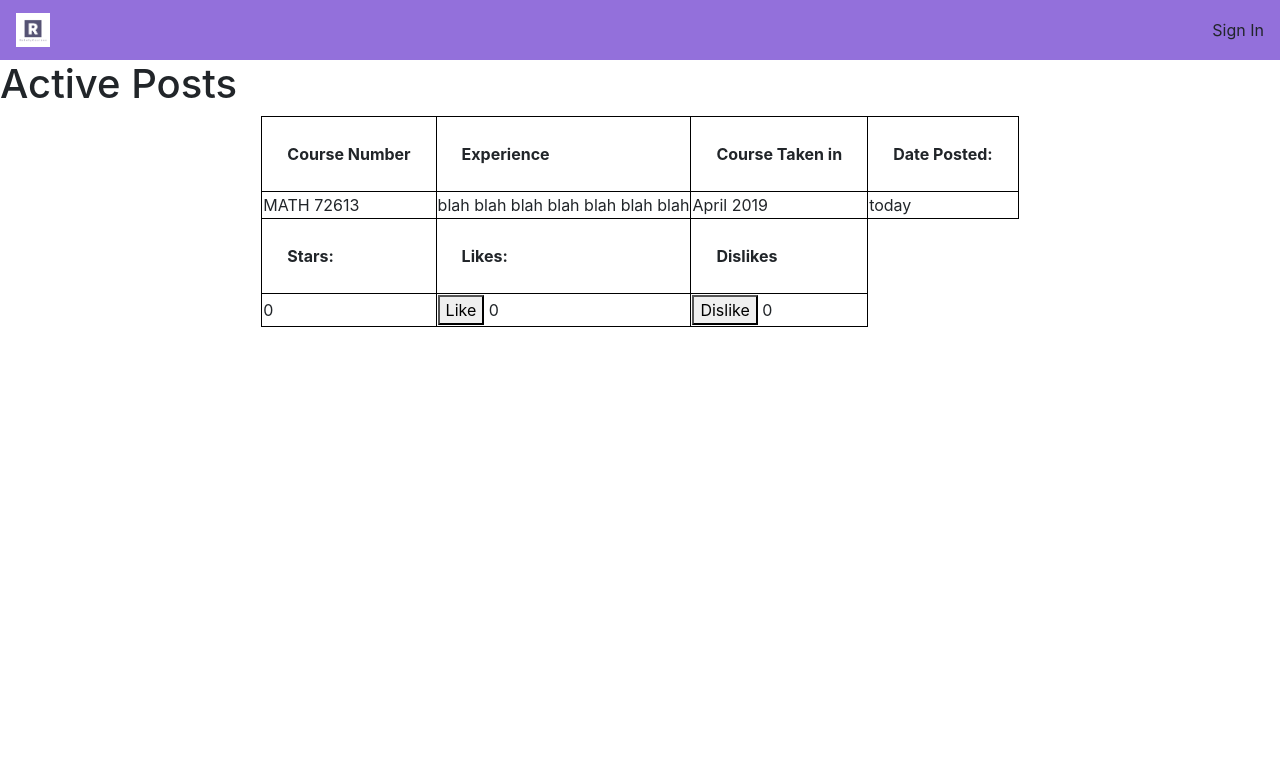
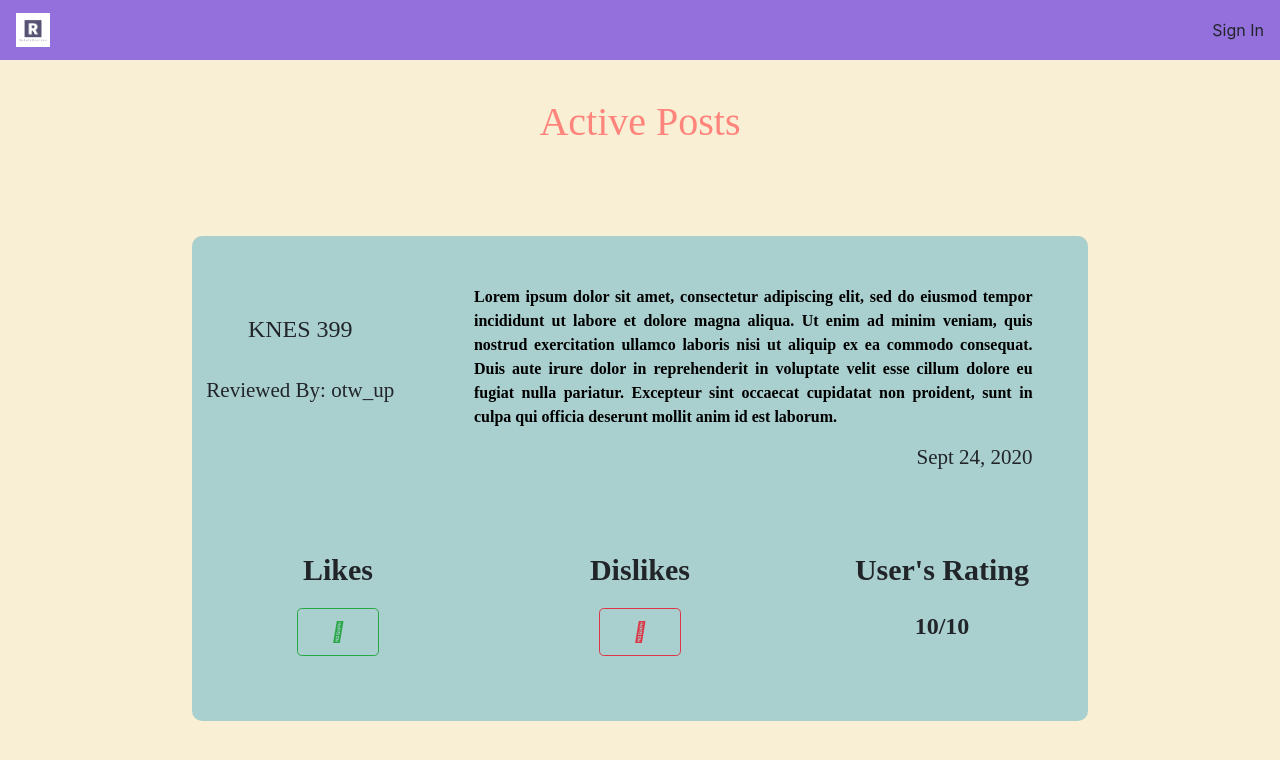
Before and after one commit to elliotcho/Rate-My-Courses, a React (Create React App) app in the folder client/: page /posts in a window 1280 px wide. Shown: the top 760 px of the page. Built offline with nearby package versions, Linux system fonts and the light colour scheme.

Commit message:
incorporated post design

```diff
--- a/client/src/components/posts/Post.jsx
+++ b/client/src/components/posts/Post.jsx
@@ -6,29 +6,36 @@ class Post extends Component{
     render(){
         const JS = 0;
         return(
-            <div className="post-body">
-                <h1>Active Posts </h1>
-                <table className="post-table">
-                    <tr><th>Course Number </th>
-                        <th>Experience</th>
-                        <th>Course Taken in</th>
-                        <th>Date Posted:</th>
-                        </tr>
-                    <tr>    <td> MATH 72613</td>   {/*course id*/}
-                            <td>blah blah blah blah blah blah blah</td>   {/*content of post*/}
-                            <td> April 2019</td>   {/*year course was taken by user*/}
-                            <td> today </td>   {/*date post created*/}
-                             </tr>
-                    <tr>    <th>Stars:</th>
-                            <th>Likes: </th>
-                            <th>Dislikes</th>
-                             </tr>
-                    <tr>
-                        <td>{JS}</td>   {/*number of stars*/}
-                        <td> <button>Like</button> {JS} </td>   {/*like btn & current # of Likes*/}
-                        <td> <button>Dislike</button> {JS} </td>    {/*dislike btn & current # of dislikes*/}
-                    </tr>
-                </table>
+            <div className="post-page">
+                <h1 className="title">Active Posts</h1>
+                <section className="post-background container-fluid">
+                    <div className="row">
+                        <div className="col-3">
+                            <h4 id="course-id"> KNES 399</h4>
+                            <p className="username">Reviewed By: otw_up</p>
+                        </div>
+                        <div className="col-9">
+                            <p className="review">Lorem ipsum dolor sit amet, consectetur adipiscing elit, sed do eiusmod tempor incididunt ut labore et dolore magna aliqua. Ut enim ad minim veniam, quis nostrud exercitation ullamco laboris nisi ut aliquip ex ea commodo consequat. Duis aute irure dolor in reprehenderit in voluptate velit esse cillum dolore eu fugiat nulla pariatur. Excepteur sint occaecat cupidatat non proident, sunt in culpa qui officia deserunt mollit anim id est laborum.</p>
+                            <p className="date-posted">Sept 24, 2020</p>
+                        </div>
+                    </div>
+                    <div className="ratings row">
+                        <div className="col-4">
+                            <h5 className="likes" >Likes</h5>
+                            <button className="likes-btn btn btn-lg btn-outline-success"><i class="far fa-thumbs-up"></i></button>
+                        </div>
+                        <div className="col-4">
+                            <h5 className="dislikes">Dislikes</h5>
+                            <button className="dislikes-btn btn btn-lg btn-outline-danger"><i class="far fa-thumbs-down"></i></button>
+                        </div>
+                        <div className="col-4">
+                            <h5 className="users-rating">User's Rating</h5>
+                            <p className="ratings-score">10/10</p>
+                        </div>
+                    </div>
+
+                </section>
+
             </div>
         )
 
--- a/client/src/components/posts/css/Post.css
+++ b/client/src/components/posts/css/Post.css
@@ -1,7 +1,75 @@
- th, td{
-    border: 1px solid black;
+.post-page {
+    position: fixed;
+    text-align: center;
+    width: 100%;
+    height: 100%;
+    background-color: #f8efd4;
 }
 
-.post-table{
-    margin: 0 auto;
+.post-page .title {
+    margin: 3% 0 7%;
+    color: #ff847c;
+    font-family: 'Permanent Marker', cursive;
 }
+
+/* First Section ~ Course ID, User ID, Review, Date Posted */
+.post-page .post-background {
+    background-color: #aacfcf;
+    width: 70%;
+    border-radius: 10px;
+    padding: 10px;
+}
+
+.post-page #course-id {
+    margin: 30% auto 11%;
+    border-radius: 100%;
+    padding: 10px;
+    width: 70%;
+    font-family: 'Arvo', serif;
+}
+
+.post-page .username {
+    font-family:'Caveat', cursive;
+    font-size: 21px;
+}
+
+.post-page .review {
+    margin: 6% 7% 0;
+    font-family: 'Playfair Display', serif;
+    font-weight: bold;
+    line-height: 1.5;
+    color: #000000;
+    text-align: justify;
+}
+
+.post-page .date-posted {
+    font-family: 'Caveat', cursive;
+    font-size: 21px;
+    text-align: right;
+    margin: 2% 7% 0;
+}
+
+/* Second Section ~ total number of likes, dislikes and user's rating   */
+.post-page .ratings {
+    margin-top: 9%;
+}
+
+.post-page .likes, .post-page .dislikes, .post-page .users-rating {
+    font-family: 'Indie Flower', cursive;
+    font-weight: bolder;
+    font-size: 30px;
+    margin-bottom: 20px;
+}
+
+.post-page .likes-btn, .post-page .dislikes-btn {
+    width: 30%;
+    margin-bottom: 20%;
+}
+
+
+.post-page .ratings-score {
+    font-family: 'Playfair Display', serif;
+    font-size: 24px;
+    font-weight: bolder;
+    margin-bottom: 20%;
+}
```
